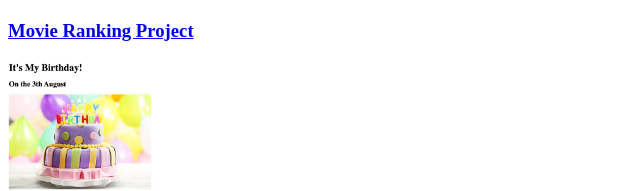
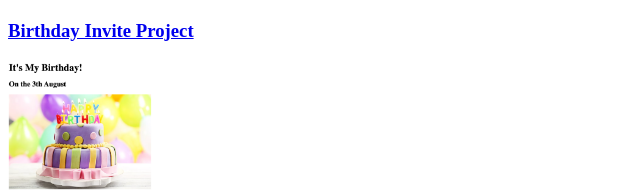
Before and after one commit to taehunlee990803/html-portfolio, a plain HTML site: page index.html in a window 1280 px wide. Shown: the part 443-634 px from the top of the page, 0-640 px from the left. Drawn offline with Linux system fonts and the light colour scheme.

Commit message:
Update index.html

```diff
--- a/index.html
+++ b/index.html
@@ -15,7 +15,7 @@
     <hr>
     <img src = "assets/images/movieranking.png", height="200">
 
-    <h3><a href = "public/birthday-invite.html">Movie Ranking Project</a></h3>
+    <h3><a href = "public/birthday-invite.html">Birthday Invite Project</a></h3>
     <img src ="assets/images/birthday_project.png", height="200">
     <hr>
     <h4>
```
